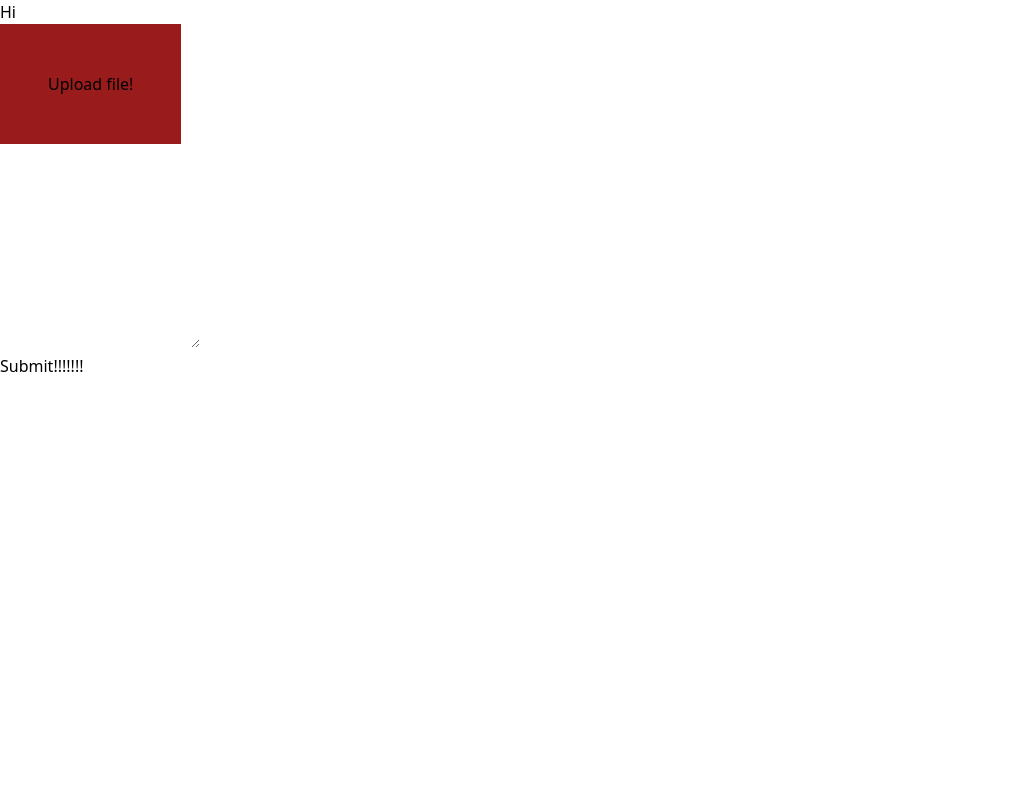
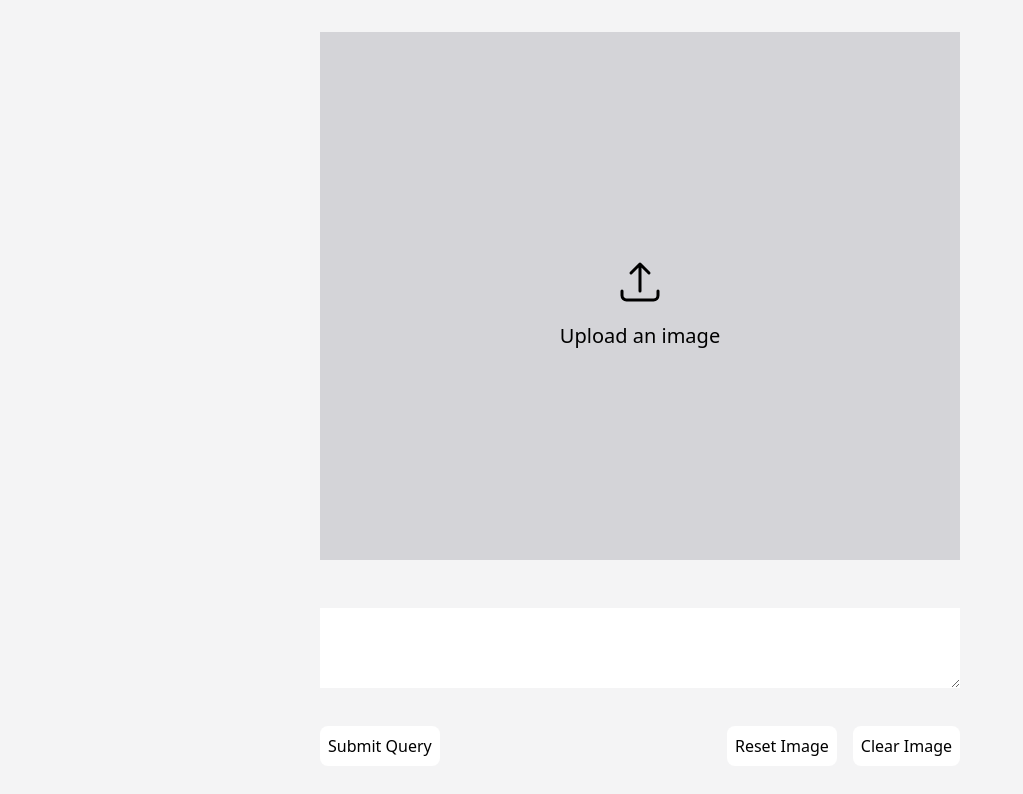
Before and after one commit to RLeek/Color-Query, a Next.js app: page / in a window 1280 px wide. Shown: the top 794 px of the page, without its empty margins (0-1023 px from the left). Built offline with nearby package versions, Linux system fonts and the light colour scheme; what ohm-js would draw is missing.

Commit message:
Cleaned up ui:

```diff
--- a/app/Image/imageDraw.tsx
+++ b/app/Image/imageDraw.tsx
@@ -1,40 +1,47 @@
 'use client'
 
-import { useEffect, useRef } from "react";
+import { memo, useEffect, useRef } from "react";
 
-export default function ImageDraw({ fileName, redRange, greenRange, blueRange }: { fileName: File|null, redRange:number[], greenRange:number[], blueRange:number[] }) {
+export default memo(function ImageDraw({ fileName, command }: { fileName: File|null, command:Function }) {
 
   const canvasRef = useRef(null)
-  var image = new Image(1);
+
+
+
+  function rgb2hsv(r:number,g:number,b:number) {
+    let v=Math.max(r,g,b), c=v-Math.min(r,g,b);
+    let h= c && ((v==r) ? (g-b)/c : ((v==g) ? 2+(b-r)/c : 4+(r-g)/c));
+    return [60*(h<0?h+6:h), v&&c/v, v];
+  }
+
+  // input: h in [0,360] and s,v in [0,1] - output: r,g,b in [0,1]
+  function hsv2rgb(h:number, s:number, v:number)
+  {
+    let f= (n:number,k=(n+h/60)%6) => v - v*s*Math.max( Math.min(k,4-k,1), 0);
+    return [f(5),f(3),f(1)];
+  }
 
   useEffect(()=> {
     const canvas = canvasRef.current
     if (canvas && fileName) {
         //@ts-ignore
         const ctx = canvas.getContext('2d')
+        var image = new Image();
         image.onload = function() {
             ctx.canvas.width = image.width
             ctx.canvas.height = image.height
-            ctx.drawImage(image, 0, 0)
+            ctx.drawImage(image, 0, 0, image.width, image.height)
             var imageData = ctx.getImageData(0,0, image.width, image.height)
             var data = imageData.data
             for (let i = 0; i < data.length; i += 4) {
-                if (data[i] < redRange[0] || data[i] > redRange[1]) {
-                    data[i] = 0
-                    data[i+1] = 0
-                    data[i+2] = 0
-                } else if (data[i+1] < greenRange[0] || data[i+1] > greenRange[1]) {
-                    data[i] = 0
-                    data[i+1] = 0
-                    data[i+2] = 0
-                } else if (data[i+2] < blueRange[0] || data[i+2] > blueRange[1]) {
-                    data[i] = 0
-                    data[i+1] = 0
-                    data[i+2] = 0
-                }
+                var hsvValue = rgb2hsv(data[i]/255, data[i+1]/255, data[i+2]/255);
+                var result = command(hsvValue[2], hsvValue[0], hsvValue[1]); //value,hue,saturation
+                var rgb = hsv2rgb(result[1], result[2], result[0]);
+                data[i] = rgb[0]*255;
+                data[i+1] = rgb[1]*255;
+                data[i+2] = rgb[2]*255;
             }
             ctx.putImageData(imageData, 0 , 0)
-
 
         }
         image.src = URL.createObjectURL(fileName)
@@ -43,10 +50,10 @@ export default function ImageDraw({ fileName, redRange, greenRange, blueRange }:
   return (
     <>
 
-        <canvas ref={canvasRef} >
+        <canvas ref={canvasRef} className="pt-8">
 
         </canvas>
 
     </>
   );
-}
+})
--- a/app/Image/imageDraw2.tsx
+++ /dev/null
@@ -1,60 +0,0 @@
-'use client'
-
-import { memo, useEffect, useRef } from "react";
-
-export default memo(function ImageDraw2({ fileName, command }: { fileName: File|null, command:Function }) {
-
-  const canvasRef = useRef(null)
-
-
-
-  function rgb2hsv(r:number,g:number,b:number) {
-    let v=Math.max(r,g,b), c=v-Math.min(r,g,b);
-    let h= c && ((v==r) ? (g-b)/c : ((v==g) ? 2+(b-r)/c : 4+(r-g)/c));
-    return [60*(h<0?h+6:h), v&&c/v, v];
-  }
-
-  // input: h in [0,360] and s,v in [0,1] - output: r,g,b in [0,1]
-  function hsv2rgb(h:number, s:number, v:number)
-  {
-    let f= (n:number,k=(n+h/60)%6) => v - v*s*Math.max( Math.min(k,4-k,1), 0);
-    return [f(5),f(3),f(1)];
-  }
-
-  useEffect(()=> {
-    const canvas = canvasRef.current
-    if (canvas && fileName) {
-        //@ts-ignore
-        const ctx = canvas.getContext('2d')
-        var image = new Image();
-        image.onload = function() {
-            ctx.canvas.width = image.width
-            ctx.canvas.height = image.height
-            ctx.drawImage(image, 0, 0)
-            var imageData = ctx.getImageData(0,0, image.width, image.height)
-            var data = imageData.data
-            console.log(command);
-            for (let i = 0; i < data.length; i += 4) {
-                var hsvValue = rgb2hsv(data[i]/255, data[i+1]/255, data[i+2]/255);
-                var result = command(hsvValue[2], hsvValue[0], hsvValue[1]); //value,hue,saturation
-                var rgb = hsv2rgb(result[1], result[2], result[0]);
-                data[i] = rgb[0]*255;
-                data[i+1] = rgb[1]*255;
-                data[i+2] = rgb[2]*255;
-            }
-            ctx.putImageData(imageData, 0 , 0)
-
-        }
-        image.src = URL.createObjectURL(fileName)
-    }
-  })
-  return (
-    <>
-
-        <canvas ref={canvasRef} >
-
-        </canvas>
-
-    </>
-  );
-})
--- a/app/Image/imageUpload.tsx
+++ b/app/Image/imageUpload.tsx
@@ -4,9 +4,7 @@ export default function ImageUpload({image, setImage} : {image:File|null, setIma
 
   //@ts-ignore
   function dropHandler(ev) {
-    console.log("File(s) dropped");
     setImage(ev.dataTransfer.files[0])
-
     ev.preventDefault();
     ev.stopPropagation();
 
@@ -28,19 +26,24 @@ export default function ImageUpload({image, setImage} : {image:File|null, setIma
 
   return (
     <>
-    <div className="relative">
-      <div className="absolute top-0 p-12 bg-red-800">
-        Upload file!
+      <div className="grid pt-8 w-10/12 h-70svh md:w-9/12 xl:w-6/12">
+        <div className="bg-zinc-300 flex flex-col justify-center place-items-center text-xl" style={{gridColumn: 1, gridRow: 1}} >
+          <svg xmlns="http://www.w3.org/2000/svg" fill="none" viewBox="0 0 24 24" strokeWidth={1.5} stroke="currentColor" className="w-12 h-12 my-4">
+            <path strokeLinecap="round" strokeLinejoin="round" d="M3 16.5v2.25A2.25 2.25 0 0 0 5.25 21h13.5A2.25 2.25 0 0 0 21 18.75V16.5m-13.5-9L12 3m0 0 4.5 4.5M12 3v13.5" />
+          </svg>
+          Upload an image
         </div>
         <input
           type="file"
           onChange={uploadFile}
-        className="p-12 bg-red-800 opacity-0"
+          className="opacity-0"
+          style={{gridColumn: 1, gridRow: 1}}
           id="drop_zone"
           onDragEnter={onDragEnter}
           onDragOver={onDragOver}
           onDrop={dropHandler}
-      ></input>
+        >
+        </input>
       </div>
     </>
   );
--- a/app/layout.tsx
+++ b/app/layout.tsx
@@ -3,8 +3,8 @@ import "./globals.css";
 
 
 export const metadata: Metadata = {
-  title: "Create Next App",
-  description: "Generated by create next app",
+  title: "Color query",
+  description: "Query and manipulate the pixels of a picture to gain a deeper understanding of what makes it tick!.",
 };
 
 export default function RootLayout({
@@ -14,7 +14,7 @@ export default function RootLayout({
 }>) {
   return (
     <html lang="en">
-      <body>{children}</body>
+      <body className="bg-zinc-100">{children}</body>
     </html>
   );
 }
--- a/app/page.tsx
+++ b/app/page.tsx
@@ -2,40 +2,60 @@
 
 import { useState } from "react";
 import ImageUpload from "./Image/imageUpload";
-import ImageDraw2 from "./Image/imageDraw2";
+import ImageDraw from "./Image/imageDraw";
 import getCompiledFunction from "./Compiler/parser";
 
 export default function Home() {
   const [Image, setImage] = useState<File|null>(null);
   const [text, setText] = useState<string>("pixels");
-  const [query, setQuery] = useState<Function>((value:number, hue:number, saturation:number) => {return [value, hue, saturation]}); //value,hue,saturation
+  const [query, setQuery] = useState<Function>(()=>{return (value:number, hue:number, saturation:number) => {return [value, hue, saturation]}}); //value,hue,saturation
+  const [error, setError] = useState<string>();
 
-  // input: h in [0,360] and s,v in [0,1] - output: r,g,b in [0,1]
-  function hsv2rgb(h:number, s:number, v:number)
-  {
-    let f= (n:number,k=(n+h/60)%6) => v - v*s*Math.max( Math.min(k,4-k,1), 0);
-    return [f(5),f(3),f(1)];
+
+  function submit() {
+    var result = getCompiledFunction(text);
+    if (result instanceof Function) {
+      setQuery(()=>{return getCompiledFunction(text)});
+      setError("");
+    } else {
+      setError(result);
+    }
   }
 
-  function submit() {
-    console.log(getCompiledFunction(text))
-    setQuery(()=>{return getCompiledFunction(text)});
-    console.log(query)
-    // do stuff in here
+  function reset() {
+    setQuery(()=>{return (value:number, hue:number, saturation:number) => {return [value, hue, saturation]} });
+  }
+
+  function clear() {
+    setImage(null);
   }
 
   //@ts-ignore
   return (
     <main>
-        <div>
-          Hi
-          <ImageUpload image={Image} setImage={setImage}/>
-          <ImageDraw2 fileName={Image} command={query}/>
-          <textarea onChange={e => setText(e.target.value)}></textarea>
-          <div onClick={submit}>
-            Submit!!!!!!!
+      <div className="flex flex-col justify-center place-items-center">
+        {Image == null ?
+          <ImageUpload image={Image} setImage={setImage}/> :
+          <ImageDraw fileName={Image} command={query}/>
+        }
+        <div className="w-10/12 md:w-144 xl:w-160">
+          <textarea autoCapitalize="none" onChange={e => setText(e.target.value)} className="w-full mt-12 mb-4 px-2 pt-2 h-10svh"></textarea>
+          {error != "" && <div className="pb-4 pl-2 text-red-600">{error}</div>}
+          <div className="flex flex-row place-content-between">
+            <button onClick={submit} className="bg-white rounded-lg p-2 hover:bg-slate-200">
+              Submit Query
+            </button>
+            <div>
+              <button onClick={reset} className="bg-white rounded-lg p-2 mx-4 hover:bg-slate-200">
+                Reset Image
+              </button>
+              <button onClick={clear} className="bg-white rounded-lg p-2 hover:bg-slate-200">
+                Clear Image
+              </button>
+            </div>
           </div>
         </div>
+      </div>
     </main>
   );
 }
--- a/tailwind.config.ts
+++ b/tailwind.config.ts
@@ -8,6 +8,18 @@ const config: Config = {
   ],
   theme: {
     extend: {
+      width: {
+        '112':'28rem',
+        '128':'32rem',
+        '144':'36rem',
+        '160':'40rem'
+      },
+      height: {
+        '80svh': '80svh',
+        '70svh': '70svh',
+        '60svh': '60svh',
+        '10svh': '10svh'
+      },
       backgroundImage: {
         "gradient-radial": "radial-gradient(var(--tw-gradient-stops))",
         "gradient-conic":
```
Also changed, not shown: app/Compiler/parser.ts (+55 -34 lines), 1 other file (tests, documents, lock files or other folders). Lines whose indentation alone changed are shown as unchanged.
